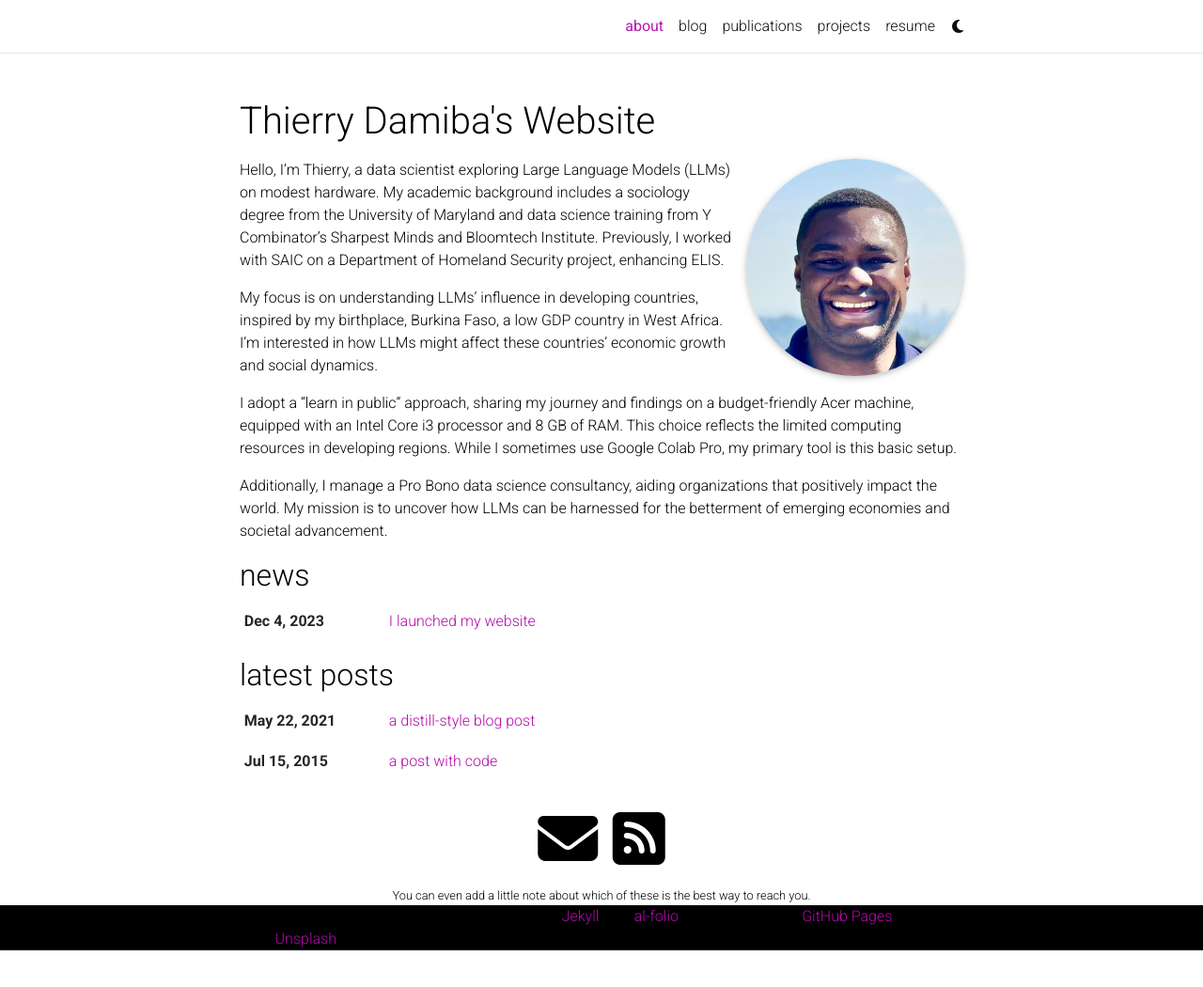
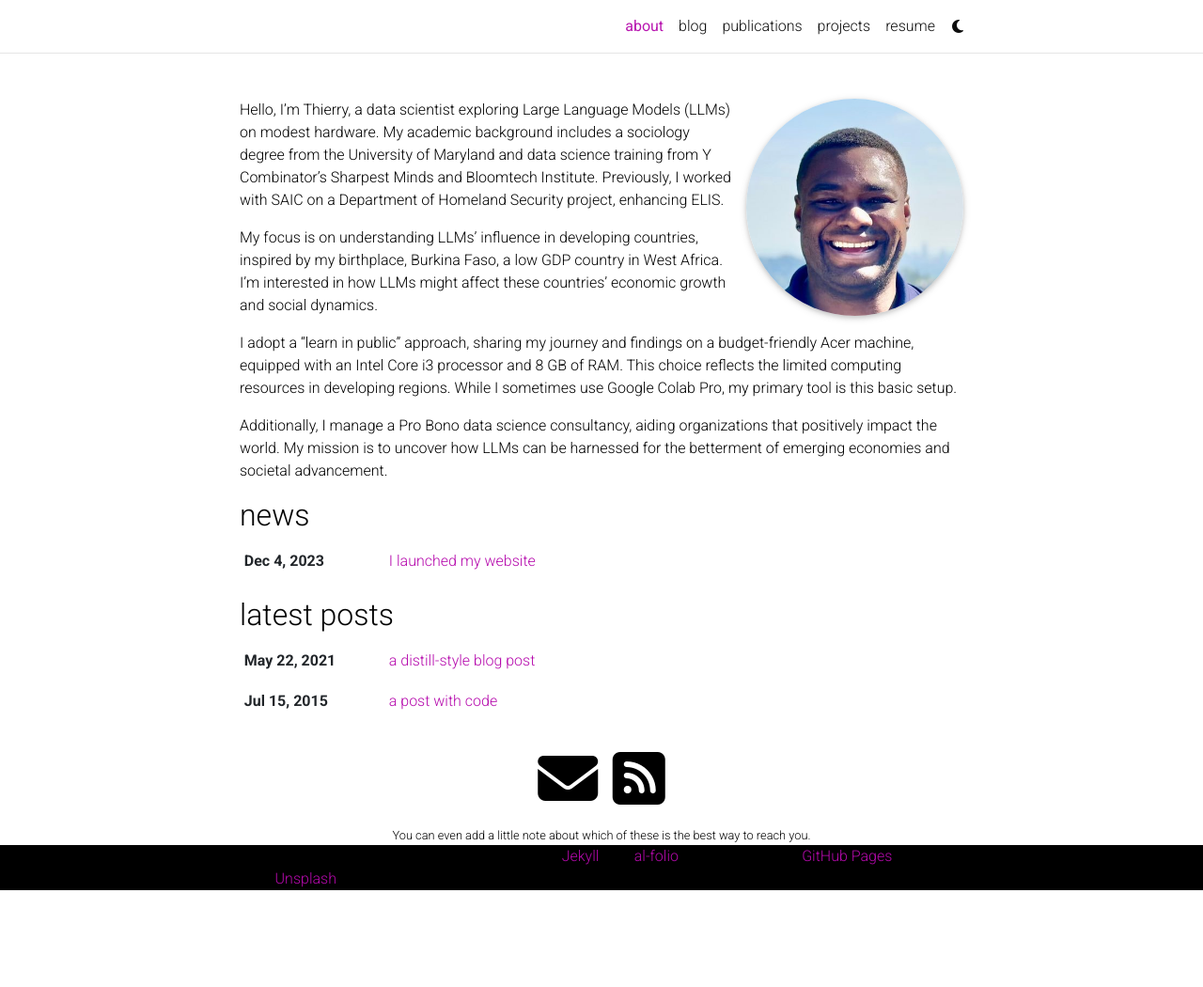
Before and after one commit to thierrydamiba/thierrydamiba.github.io, a Jekyll site: the page built from _pages/about.md, in a window 1280 px wide and 1081 px high. Shown: the top 1050 px of the window at 94% size. Built offline with Jekyll 4.4.1, drawn with Linux system fonts in a browser that asks for light colours; comment, search, counter and statistics services are not loaded; a style sheet for code colours, icons or effects is not loaded.

Commit message:
Update _config.yml

```diff
--- a/_config.yml
+++ b/_config.yml
@@ -2,7 +2,7 @@
 # Site settings
 # -----------------------------------------------------------------------------
 
-title: Thierry Damiba's Website # the website title (if blank, full name will be used instead)
+title: # the website title (if blank, full name will be used instead)
 first_name: Thierry
 middle_name: P.
 last_name: Damiba
```
